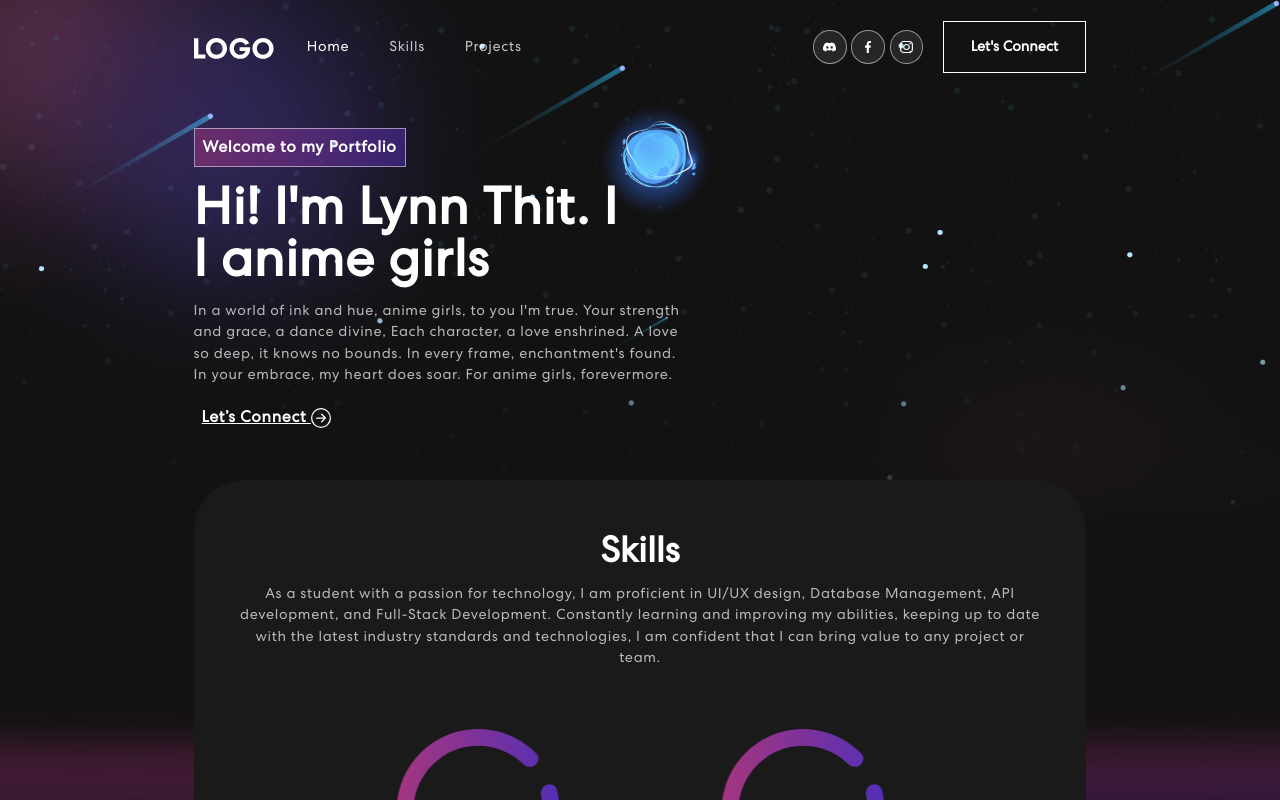
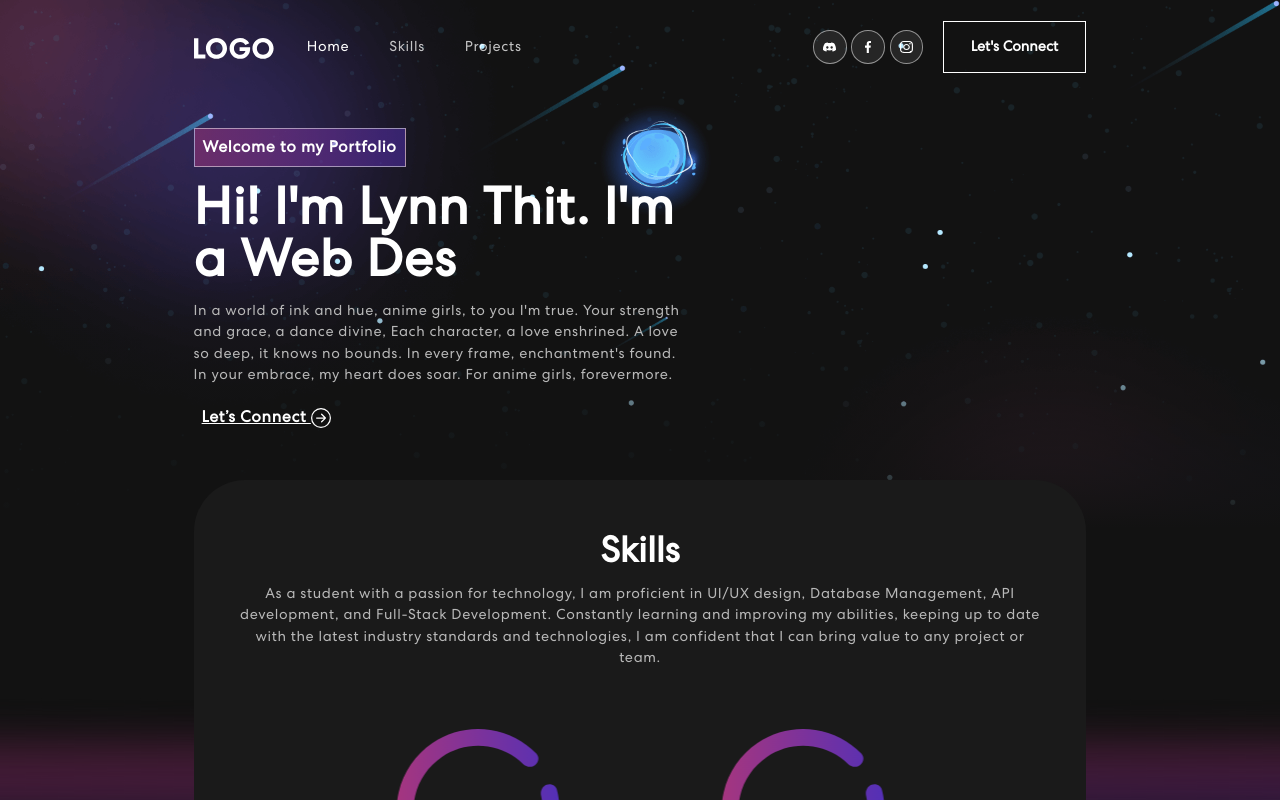
Before and after one commit to LynnT-2003/My-Portfolio-App, a React (Create React App) app in the folder my-portfolio-app/: page / in a window 1280 px wide. Shown: the top 800 px of the page. Built offline with nearby package versions, Linux system fonts and the light colour scheme.

Commit message:
updated some of text animation

```diff
--- a/my-portfolio-app/src/components/Banner.js
+++ b/my-portfolio-app/src/components/Banner.js
@@ -11,10 +11,10 @@ export const Banner = () => {
 
   const [loopNum, setLoopNum] = useState(0);
   const [isDeleting, setIsDeleting] = useState(false);
-  const toRotate = ["like", "love", "worship"];
+  const toRotate = ["VMS Student.", "Web Designer.", "Web Developer."];
   const [text, setText] = useState("");
-  const [delta, setDelta] = useState(300 - Math.random() * 100);
-  const period = 2000;
+  const [delta, setDelta] = useState(300); // Set a fixed value of 150ms
+  const period = 150;
 
   useEffect(() => {
     let ticker = setInterval(() => {
@@ -26,12 +26,20 @@ export const Banner = () => {
     };
   }, [text]);
 
+  const commonText = "Web ";
+
   const tick = () => {
     let i = loopNum % toRotate.length;
     let fullText = toRotate[i];
+    let commonText = "Web ";
+
+    let animatableText = fullText.startsWith(commonText)
+      ? fullText.replace(commonText, "")
+      : fullText;
+
     let updatedText = isDeleting
-      ? fullText.substring(0, text.length - 1)
-      : fullText.substring(0, text.length + 1);
+      ? animatableText.substring(0, text.length - 1)
+      : animatableText.substring(0, text.length + 1);
 
     setText(updatedText);
 
@@ -39,7 +47,7 @@ export const Banner = () => {
       setDelta((prevDelta) => prevDelta / 2);
     }
 
-    if (!isDeleting && updatedText === fullText) {
+    if (!isDeleting && updatedText === animatableText) {
       setIsDeleting(true);
       setDelta(period);
     } else if (isDeleting && updatedText === "") {
@@ -56,11 +64,14 @@ export const Banner = () => {
           <Col xs={12} md={isIpadLandscape ? 12 : 6} xl={7}>
             <span className="tagline">Welcome to my Portfolio</span>
             <h1>
-              {`Hi! I'm Lynn Thit. I`} <br />
+              Hi! I'm Lynn Thit. I'm a {"      "}
               <span className="wrap">
-                {text} {` anime girls`}
+                {toRotate[loopNum % toRotate.length].startsWith(commonText) &&
+                  commonText}
+                {text}
               </span>
             </h1>
+
             <p>
               In a world of ink and hue, anime girls, to you I'm true. Your
               strength and grace, a dance divine, Each character, a love
```
